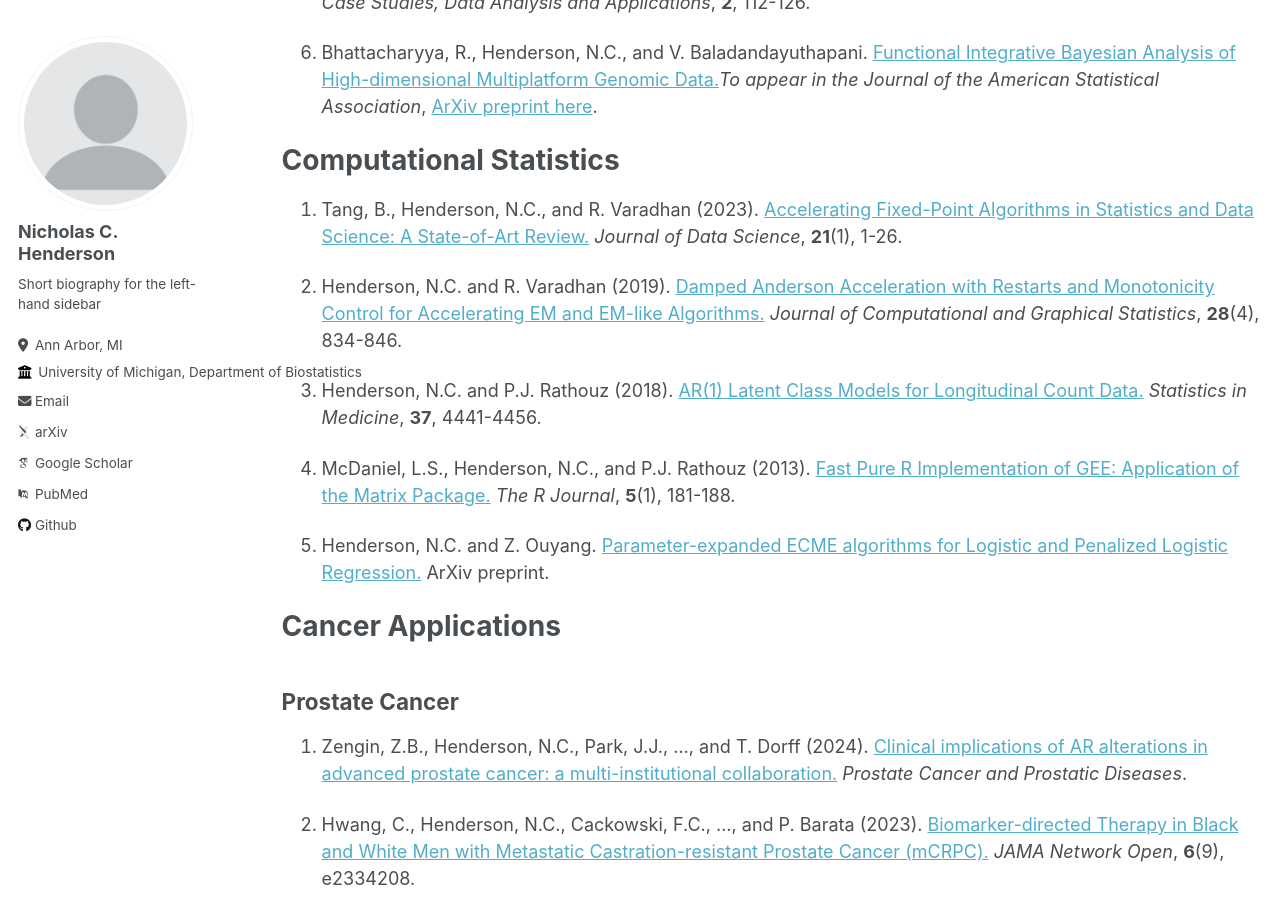
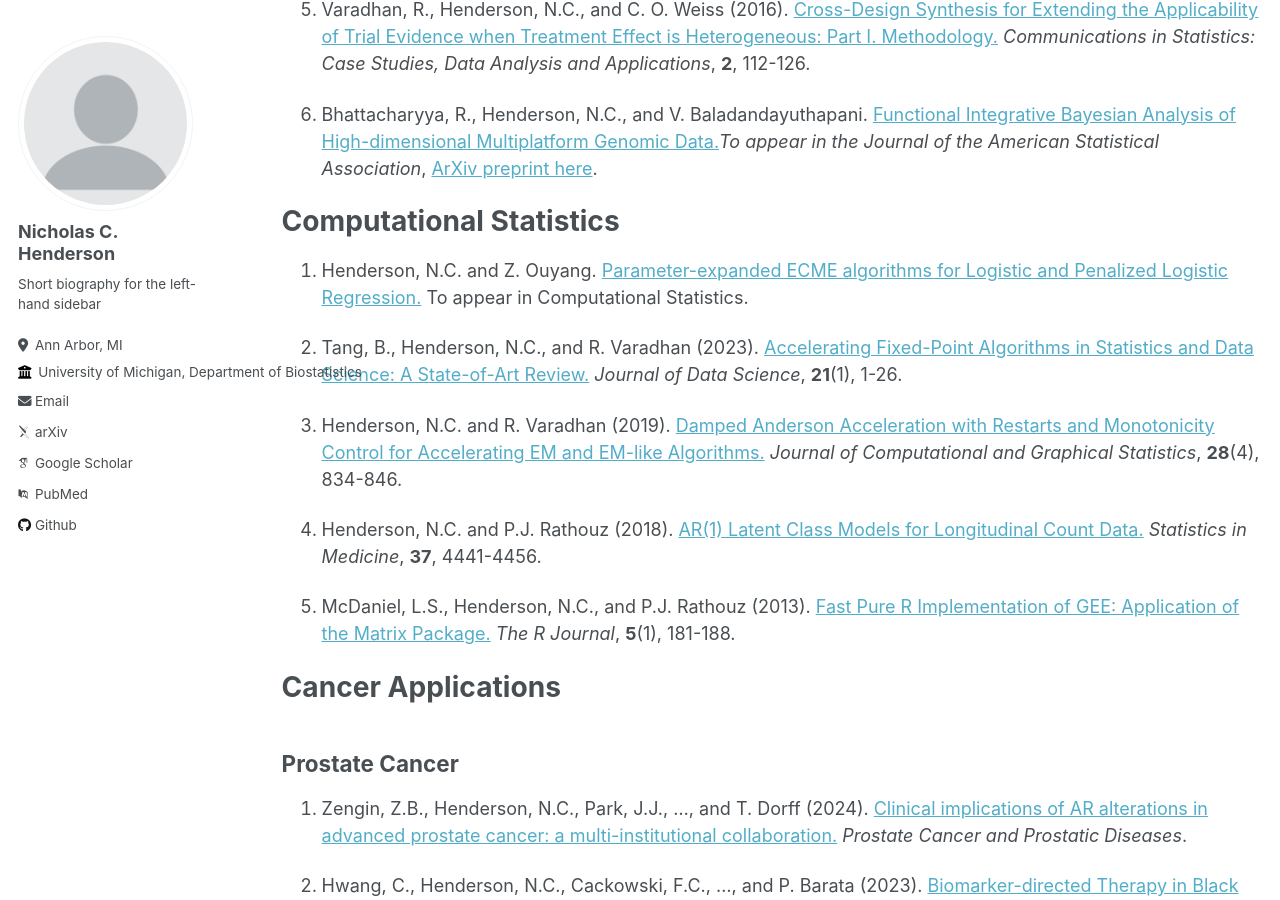
Before and after one commit to nchenderson/nchenderson.github.io, a Jekyll site: the page built from _pages/publications.md, in a window 1280 px wide and 900 px high, scrolled down 1849 px. Built offline with Jekyll 4.4.1, drawn with Linux system fonts in a browser that asks for light colours; some web fonts are replaced; some of the changed text lies outside the part shown.

Commit message:
Added rmstbart package and updated publications list

```diff
--- a/_pages/publications.md
+++ b/_pages/publications.md
@@ -68,15 +71,16 @@ Data Integration/Real-World Evidence
 Computational Statistics
 ======
 
-1. Tang, B., Henderson, N.C., and R. Varadhan (2023). [Accelerating Fixed-Point Algorithms in Statistics and Data Science: A State-of-Art Review.](https://jds-online.org/journal/JDS/article/1288/info) *Journal of Data Science*, **21**(1), 1-26.
+1. Henderson, N.C. and Z. Ouyang. [Parameter-expanded ECME algorithms for Logistic and Penalized Logistic Regression.](https://arxiv.org/abs/2304.03904) To appear in Computational Statistics.
 
-2. Henderson, N.C. and R. Varadhan (2019). [Damped Anderson Acceleration with Restarts and Monotonicity Control for Accelerating EM and EM-like Algorithms.](https://www.tandfonline.com/doi/abs/10.1080/10618600.2019.1594835) *Journal of Computational and Graphical Statistics*, **28**(4), 834-846.
+2. Tang, B., Henderson, N.C., and R. Varadhan (2023). [Accelerating Fixed-Point Algorithms in Statistics and Data Science: A State-of-Art Review.](https://jds-online.org/journal/JDS/article/1288/info) *Journal of Data Science*, **21**(1), 1-26.
 
-3. Henderson, N.C. and P.J. Rathouz (2018). [AR(1) Latent Class Models for Longitudinal Count Data.](https://onlinelibrary.wiley.com/doi/abs/10.1002/sim.7931) *Statistics in Medicine*, **37**, 4441-4456.
+3. Henderson, N.C. and R. Varadhan (2019). [Damped Anderson Acceleration with Restarts and Monotonicity Control for Accelerating EM and EM-like Algorithms.](https://www.tandfonline.com/doi/abs/10.1080/10618600.2019.1594835) *Journal of Computational and Graphical Statistics*, **28**(4), 834-846.
 
-4. McDaniel, L.S., Henderson, N.C., and P.J. Rathouz (2013). [Fast Pure R Implementation of GEE: Application of the Matrix Package.](https://journal.r-project.org/archive/2013-1/mcdaniel-henderson-rathouz.pdf) *The R Journal*, **5**(1), 181-188.
+4. Henderson, N.C. and P.J. Rathouz (2018). [AR(1) Latent Class Models for Longitudinal Count Data.](https://onlinelibrary.wiley.com/doi/abs/10.1002/sim.7931) *Statistics in Medicine*, **37**, 4441-4456.
 
-5. Henderson, N.C. and Z. Ouyang. [Parameter-expanded ECME algorithms for Logistic and Penalized Logistic Regression.](https://arxiv.org/abs/2304.03904) ArXiv preprint.
+5. McDaniel, L.S., Henderson, N.C., and P.J. Rathouz (2013). [Fast Pure R Implementation of GEE: Application of the Matrix Package.](https://journal.r-project.org/archive/2013-1/mcdaniel-henderson-rathouz.pdf) *The R Journal*, **5**(1), 181-188.
+
 
 
 
```
Also changed, not shown: other parts of _pages/publications.md (+3 -0 lines), _pages/software.md (+3 -1 lines).
